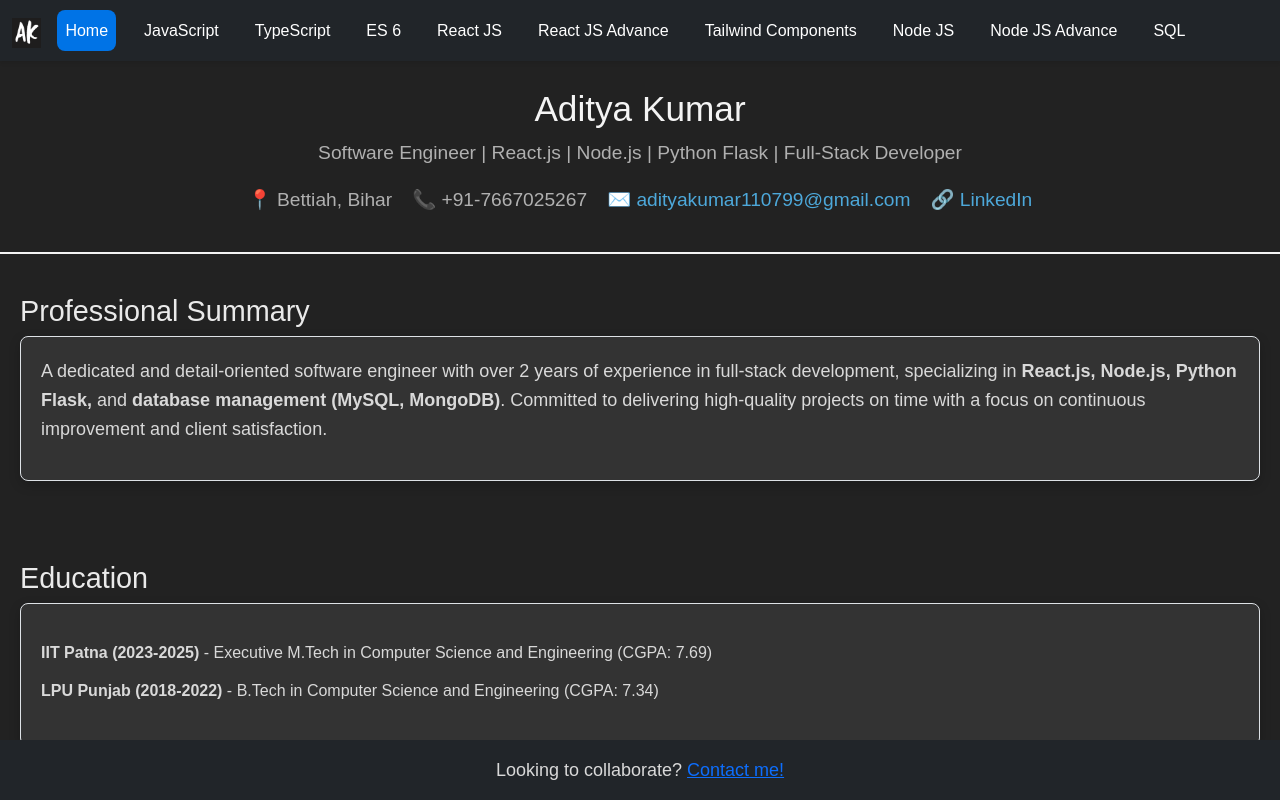
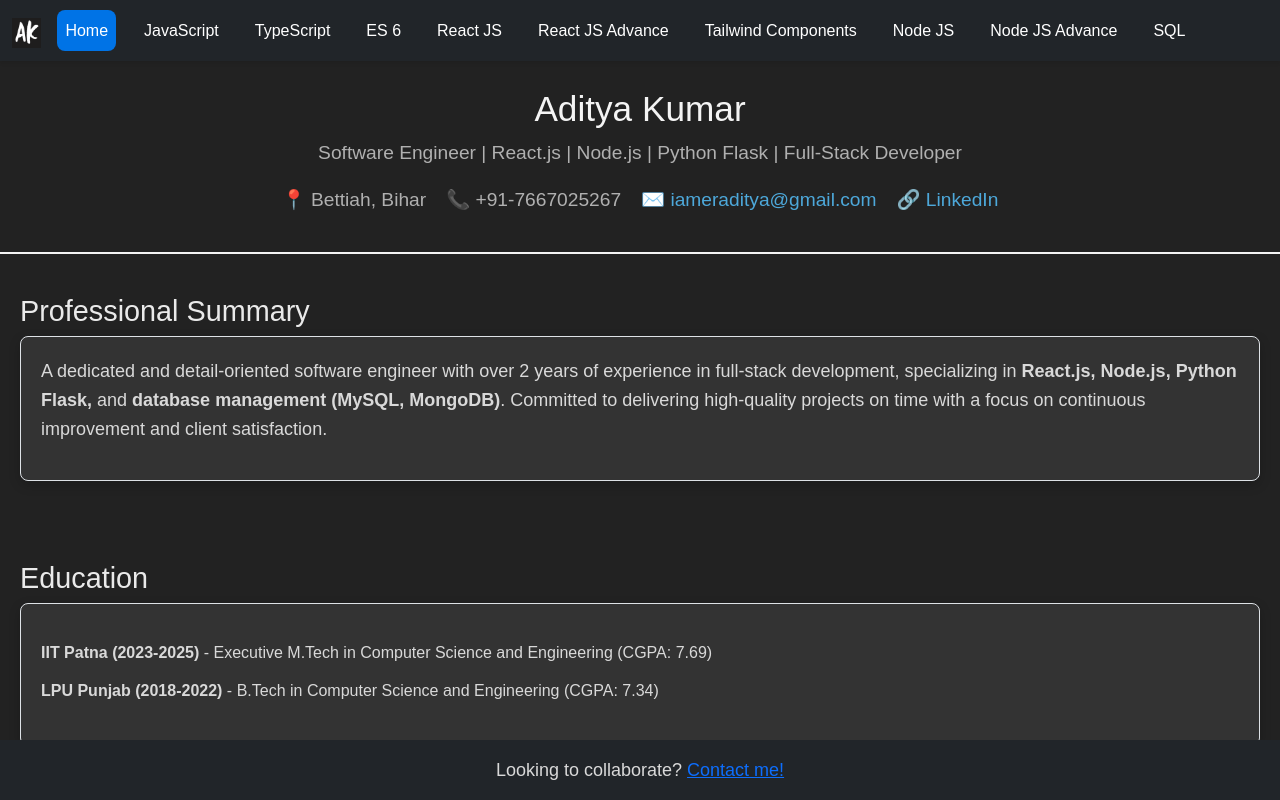
Before and after one commit to aditya11kumar/portfolio-snippets, a React (Create React App) app in the folder blog/: page /#/ in a window 1280 px wide. Shown: the top 800 px of the page. Built offline with nearby package versions, Linux system fonts and the light colour scheme.

Commit message:
Update Resume.jsx
email updated

```diff
--- a/blog/src/pages/Resume.jsx
+++ b/blog/src/pages/Resume.jsx
@@ -15,8 +15,8 @@ export default function Resume() {
           <p>📞 +91-7667025267</p>
           <p>
             ✉️{" "}
-            <a href="mailto:adityakumar110799@gmail.com">
-              adityakumar110799@gmail.com
+            <a href="mailto:iameraditya@gmail.com">
+              iameraditya@gmail.com
             </a>
           </p>
           <p>
```
